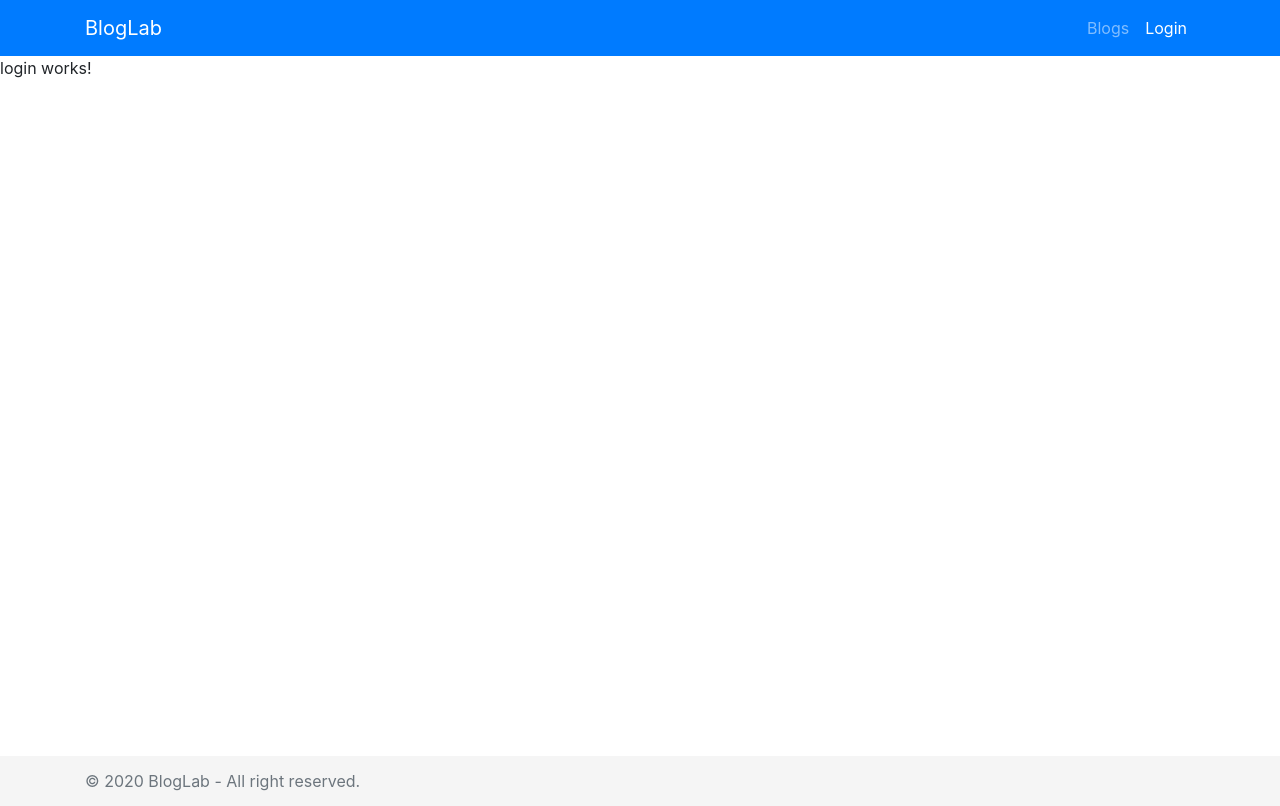
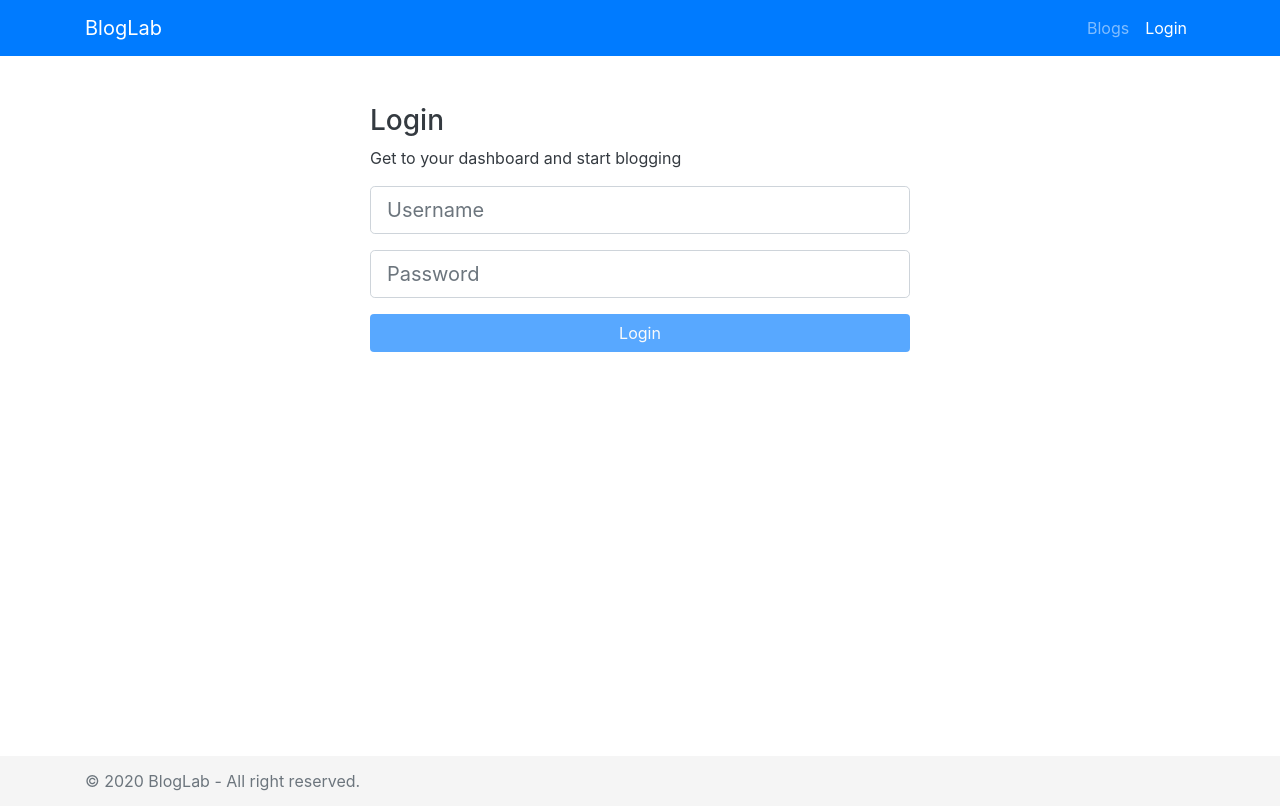
Before and after one commit to l-diazs/BlogLab, an Angular app in the folder BlogLab-UI/: page /login in a window 1280 px wide. Built offline with nearby package versions, Linux system fonts and the light colour scheme.

Commit message:
login component

```diff
--- a/BlogLab-UI/src/app/app.module.ts
+++ b/BlogLab-UI/src/app/app.module.ts
@@ -1,6 +1,7 @@
 import { NgModule } from '@angular/core';
 import { BrowserModule } from '@angular/platform-browser';
 import { HttpClient, HttpClientModule, HTTP_INTERCEPTORS } from '@angular/common/http';
+import { FormsModule, ReactiveFormsModule } from '@angular/forms';
 import { BsDropdownModule } from 'ngx-bootstrap/dropdown';
 import { CollapseModule } from 'ngx-bootstrap/collapse';
 
@@ -52,6 +53,8 @@
     AppRoutingModule,
     BrowserAnimationsModule,
     HttpClientModule,
+    FormsModule,
+    ReactiveFormsModule,
     ToastrModule.forRoot({
       positionClass: 'toast-bottom-right'
     }),
--- a/BlogLab-UI/src/app/components/login/login.component.html
+++ b/BlogLab-UI/src/app/components/login/login.component.html
@@ -1 +1,55 @@
-<p>login works!</p>
+<div class="container">
+    <div class="row">
+        <div class="col-md-6 offset-md-3 mt-5">
+
+            <h3 class="text-dark">Login</h3>
+            <p class="text-dark">Get to your dashboard and start blogging</p>
+
+            <form [formGroup]="loginForm" (ngSubmit)="onSubmit()">
+
+                <div class="form-group">
+                    <input
+                        type="text"
+                        [ngClass]="{'is-invalid' : hasErrors('username') && isTouched('username'),
+                                    'is-valid' : !hasErrors('username') && isTouched('username')}"
+                        class="form-control form-control-lg"
+                        formControlName="username"
+                        placeholder="Username">
+
+                    <div *ngIf="hasError('username', 'required')" class="invalid-feedback">
+                        Username is required
+                    </div>
+
+                    <div *ngIf="hasError('username', 'minlength') || hasError('username', 'maxlength')"
+                        class="invalid-feedback">
+                        Must be between 5-20 characters
+                    </div>
+                </div>
+
+                <div class="form-group">
+                    <input
+                        type="password"
+                        [ngClass]="{'is-invalid' : hasErrors('password') && isTouched('password'),
+                                    'is-valid' : !hasErrors('password') && isTouched('password')}"
+                        class="form-control form-control-lg"
+                        formControlName="password"
+                        placeholder="Password">
+
+                    <div *ngIf="hasError('password', 'required')" class="invalid-feedback">
+                        Password is required
+                    </div>
+
+                    <div *ngIf="hasError('password', 'minlength') || hasError('password', 'maxlength')"
+                        class="invalid-feedback">
+                        Must be between 10-50 characters
+                    </div>
+                </div>
+
+                <button class="btn btn-block mb-3 bg-primary text-light"
+                [disabled]="!loginForm.valid">Login</button>
+
+            </form>
+
+        </div>
+    </div>
+</div>
--- a/BlogLab-UI/src/app/components/login/login.component.ts
+++ b/BlogLab-UI/src/app/components/login/login.component.ts
@@ -1,4 +1,8 @@
 import { Component, OnInit } from '@angular/core';
+import { FormBuilder, FormGroup, Validators } from '@angular/forms';
+import { Router } from '@angular/router';
+import { ApplicationUserLogin } from 'src/app/models/account/application-user-login.model';
+import { AccountService } from 'src/app/services/account.service';
 
 @Component({
   selector: 'app-login',
@@ -7,9 +11,55 @@
 })
 export class LoginComponent implements OnInit {
 
-  constructor() { }
+  loginForm!: FormGroup;
+
+  constructor(
+    private accountService: AccountService,
+    private router: Router,
+    private formBuilder: FormBuilder
+  ) {
+
+    if (this.accountService.isLoggedIn()) {
+      this.router.navigate(['/dashboard']);
+    }
+  }
 
   ngOnInit(): void {
+    this.loginForm = this.formBuilder.group({
+      username: [null, [
+        Validators.required,
+        Validators.minLength(5),
+        Validators.maxLength(20)
+      ]],
+      password: [null, [
+        Validators.required,
+        Validators.minLength(10),
+        Validators.maxLength(50)
+      ]]
+    });
+  }
+
+  isTouched(field: string){
+    return this.loginForm.get(field)!.touched;
+  }
+
+  hasErrors(field: string) {
+    return this.loginForm.get(field)!.errors;
+  }
+
+  hasError(field: string, error: string) {
+    return !!this.loginForm.get(field)!.hasError(error);
+  }
+
+  onSubmit() {
+    let applicationUserLogin: ApplicationUserLogin = new ApplicationUserLogin(
+      this.loginForm.get("username")!.value,
+      this.loginForm.get("password")!.value
+    );
+
+    this.accountService.login(applicationUserLogin).subscribe(() => {
+      this.router.navigate(['/dashboard']);
+    });
   }
 
 }
```
